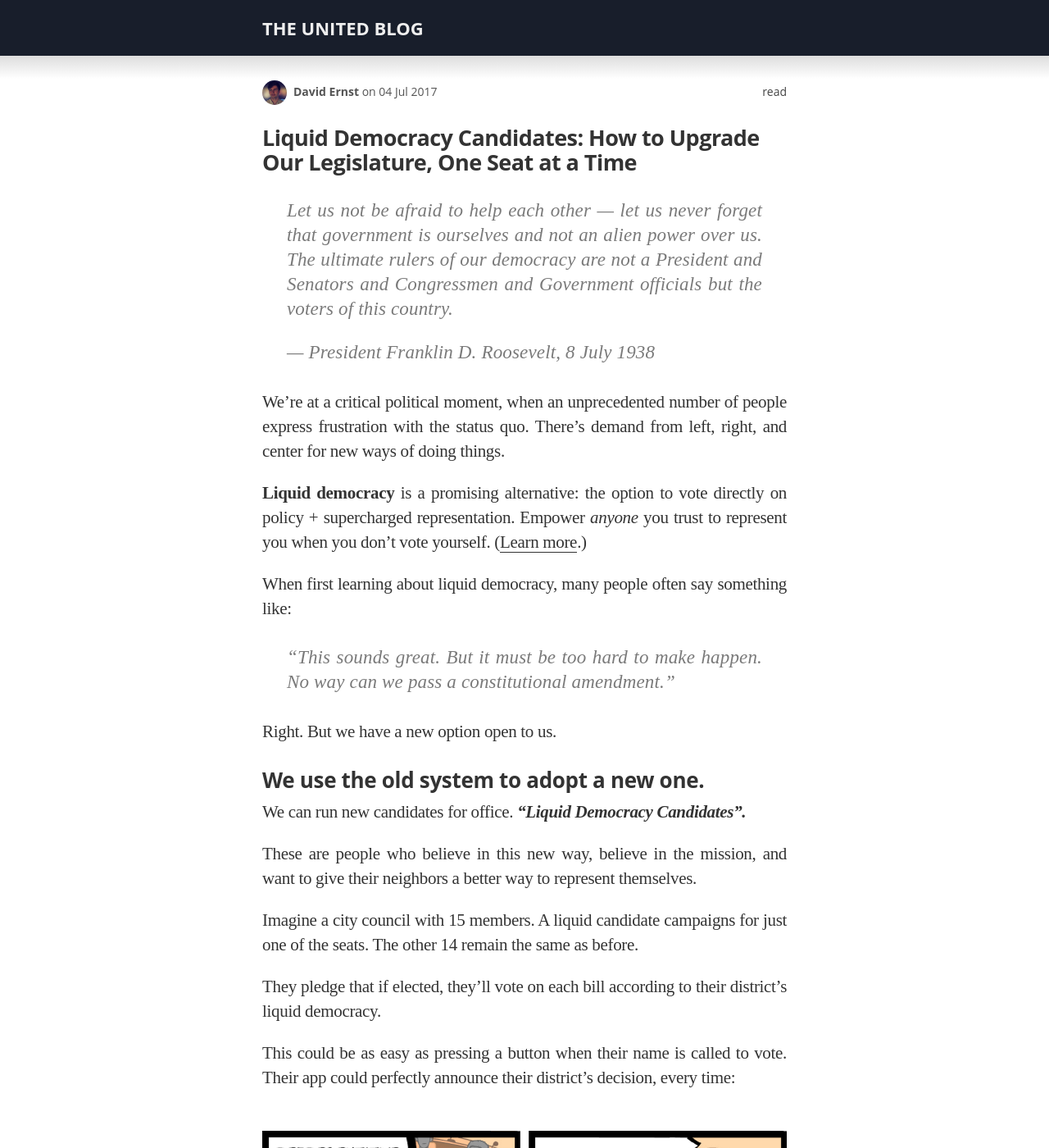
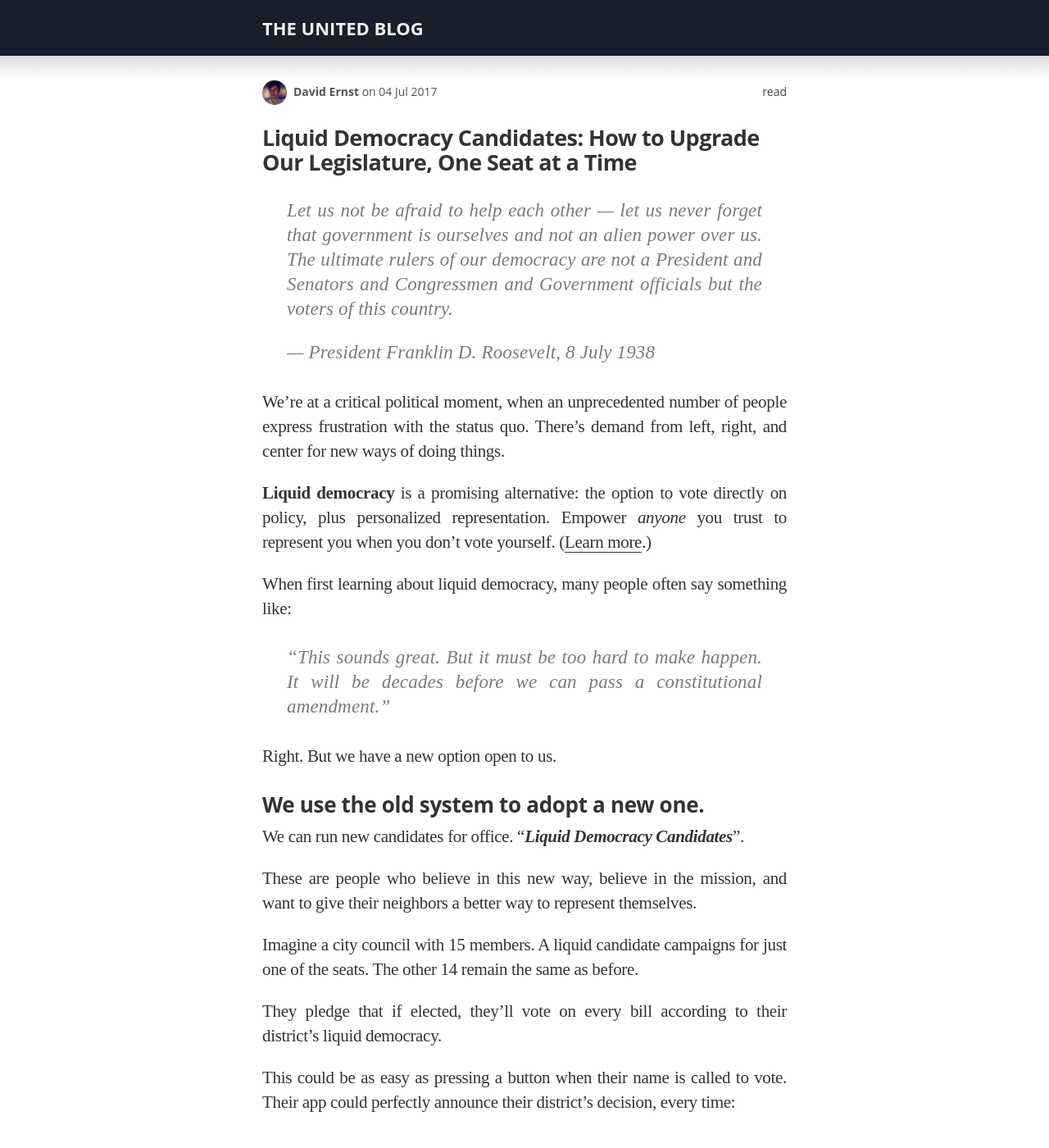
Before and after one commit to voteliquid/blog, a Jekyll site: the page built from _posts/2017-07-04-running-liquid-democracy-candidates.md, in a window 1280 px wide and 1400 px high. Shown: the whole window at 82% size. Built offline with Jekyll 4.4.1, drawn with Linux system fonts in a browser that asks for light colours; nearby versions of some CDN libraries; some web fonts are replaced.

Commit message:
Tweak 'Liquid Candidates'

```diff
--- a/_posts/2017-07-04-running-liquid-democracy-candidates.md
+++ b/_posts/2017-07-04-running-liquid-democracy-candidates.md
@@ -11,23 +11,23 @@ excerpt: "We’re at a critical political moment, when an unprecedented number o
 
 We’re at a critical political moment, when an unprecedented number of people express frustration with the status quo. There's demand from left, right, and center for new ways of doing things.
 
-**Liquid democracy** is a promising alternative: the option to vote directly on policy + supercharged representation. Empower *anyone* you trust to represent you when you don't vote yourself. ([Learn more](/2016/09/21/what-is-liquid-democracy/).)
+**Liquid democracy** is a promising alternative: the option to vote directly on policy, plus personalized representation. Empower *anyone* you trust to represent you when you don't vote yourself. ([Learn more](/2016/09/21/what-is-liquid-democracy/).)
 
 When first learning about liquid democracy, many people often say something like:
 
-> "This sounds great. But it must be too hard to make happen. No way can we pass a constitutional amendment."
+> "This sounds great. But it must be too hard to make happen. It will be decades before we can pass a constitutional amendment."
 
 Right. But we have a new option open to us.
 
 ### We use the old system to adopt a new one.
 
-We can run new candidates for office. ***“Liquid Democracy Candidates”.***
+We can run new candidates for office. "***Liquid Democracy Candidates***”.
 
 These are people who believe in this new way, believe in the mission, and want to give their neighbors a better way to represent themselves.
 
 Imagine a city council with 15 members. A liquid candidate campaigns for just one of the seats. The other 14 remain the same as before.
 
-They pledge that if elected, they'll vote on each bill according to their district’s liquid democracy.
+They pledge that if elected, they'll vote on every bill according to their district’s liquid democracy.
 
 This could be as easy as pressing a button when their name is called to vote. Their app could perfectly announce their district’s decision, every time:
 
```
